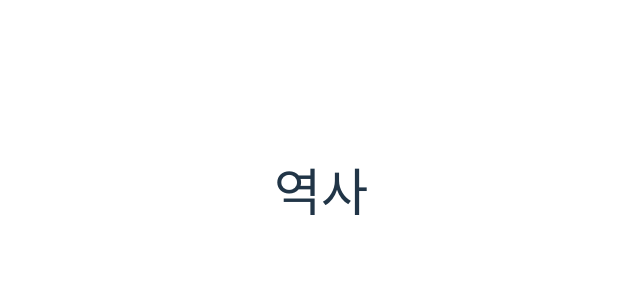
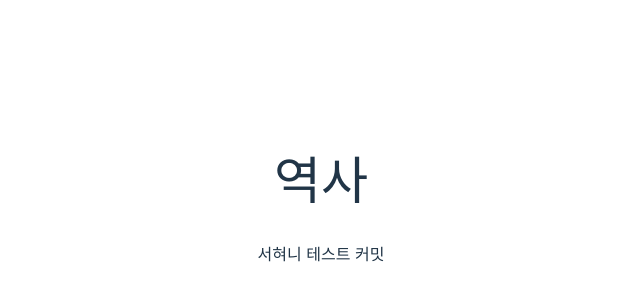
Before and after one commit to implude/implude-main-page, a React (Vite) app: page /history in a window 1280 px wide. Shown: the part 208-508 px from the top of the page, without its empty margins (319-959 px from the left). Built offline with nearby package versions, Linux system fonts and the light colour scheme.

Commit message:
sh test commit

```diff
--- a/src/pages/History.jsx
+++ b/src/pages/History.jsx
@@ -2,6 +2,7 @@ export default function History() {
   return (
     <div>
       <h1>역사</h1>
+      서혀니 테스트 커밋
     </div>
   )
 }
```
